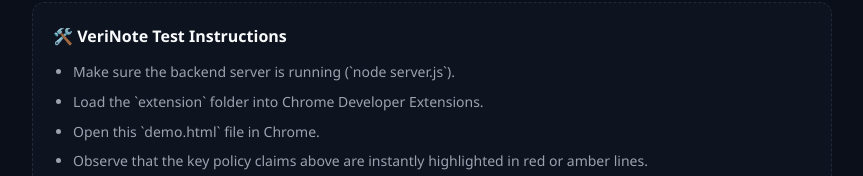
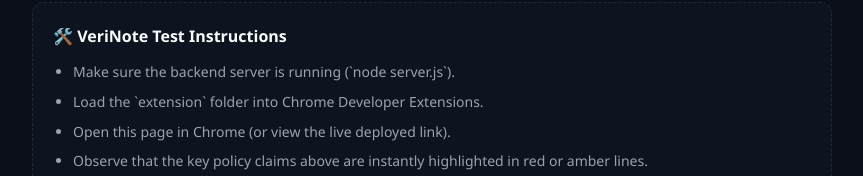
Before and after one commit to 93Chidiebere/CheckAm, a browser extension: page index.html in a window 1280 px wide. Shown: the part 1293-1469 px from the top of the page, without its empty margins (208-1071 px from the left). Drawn offline with Linux system fonts and the light colour scheme.

Commit message:
Added Index.html and updated README

```diff
--- a/demo.html
+++ b/index.html
@@ -188,7 +188,7 @@
       <ul>
         <li>Make sure the backend server is running (`node server.js`).</li>
         <li>Load the `extension` folder into Chrome Developer Extensions.</li>
-        <li>Open this `demo.html` file in Chrome.</li>
+        <li>Open this page in Chrome (or view the live deployed link).</li>
         <li>Observe that the key policy claims above are instantly highlighted in red or amber lines.</li>
         <li>Hover over any highlighted text to see the glassmorphic fact-check overlay citing Nigerian fact-checking agencies like **Dubawa** and **Premium Times**.</li>
         <li>Click "Helpful" or "Not Helpful" to see the consensus rating update instantly across active tabs.</li>
```
Also changed, not shown: README.md.
